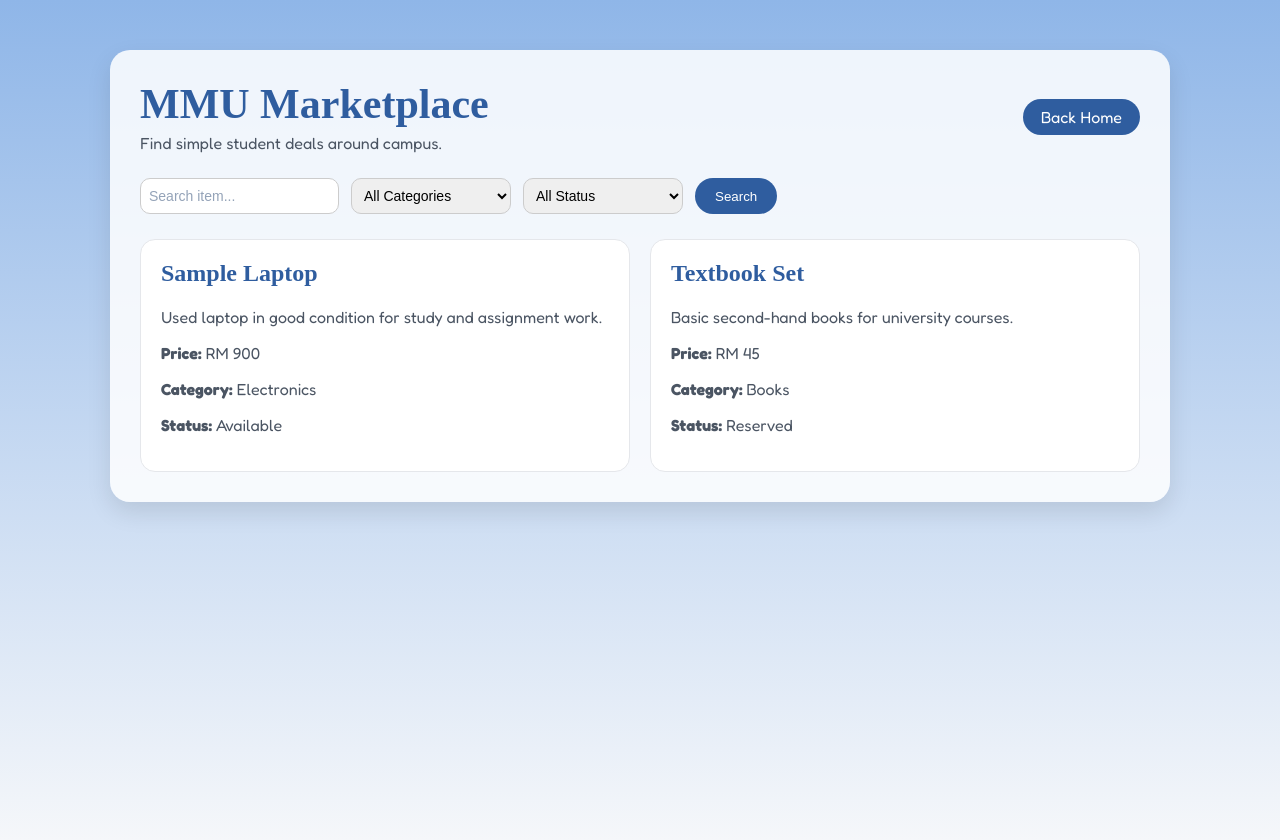
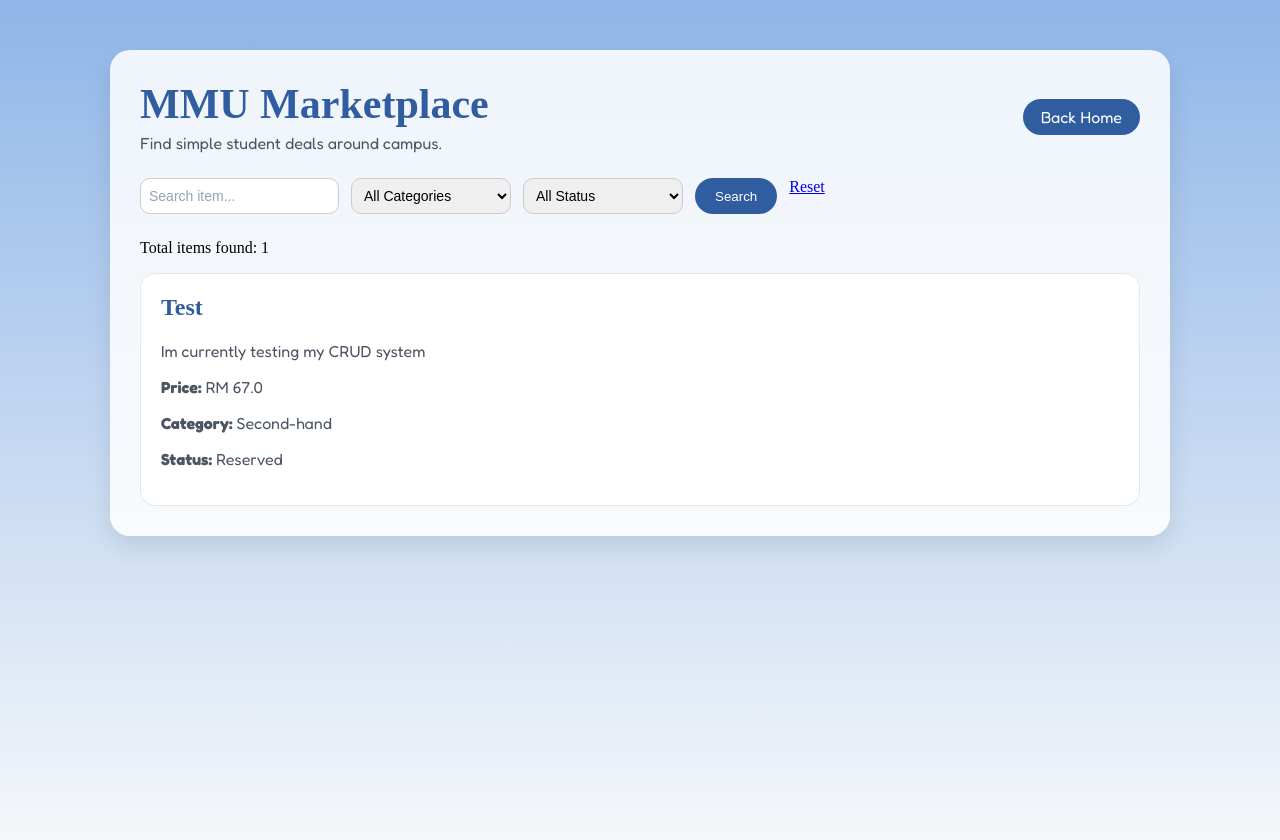
Before and after one commit to S1ngggg/GitExercise-G062-, a Flask app: page /marketplace in a window 1280 px wide. Run offline with Flask 3, Linux system fonts and the light colour scheme; data comes from the database, SQL or seed files in the repository; some web fonts are replaced.

Commit message:
testing whether search and filter work or not

```diff
--- a/app.py
+++ b/app.py
@@ -126,9 +126,54 @@ def home_page():
     return render_template("home.html")
 
 
-@app.route("/marketplace")
+@app.route("/marketplace", methods=['GET'])
 def marketplace():
-    return render_template("marketplace.html")
+    search = request.args.get("search", "")
+    category = request.args.get("category", "")
+    status = request.args.get("status", "")
+
+    connect = sqlite3.connect("database.db")
+    cursor = connect.cursor()
+
+    cursor.execute("SELECT * FROM category")
+    categories_list = cursor.fetchall()
+
+    cursor.execute("SELECT * FROM status")
+    status_list = cursor.fetchall()
+
+    query = """
+            SELECT item.title, item.description, item.price, category.name, status.condition
+            FROM item
+            JOIN category ON item.category_id = category.id
+            JOIN status ON item.status_id = status.id
+            WHERE 1 = 1
+            """
+    values = []
+
+    if search:
+        query += " AND (item.title LIKE ? OR item.description LIKE ?)"
+        values.append("%" + search + "%")
+        values.append("%" + search + "%")
+
+    if category:
+        query += " AND item.category_id = ?"
+        values.append(category)
+
+    if status:
+        query += " AND item.status_id = ?"
+        values.append(status)
+
+    cursor.execute(query, values)
+    items = cursor.fetchall()
+    connect.close()
+
+    return render_template("marketplace.html",
+                           items=items,
+                           categories=categories_list,
+                           status=status_list,
+                           search=search,
+                           selected_category=category,
+                           selected_status=status)
 
 
 @app.route("/item_form", methods=['GET', 'POST'])
--- a/templates/marketplace.html
+++ b/templates/marketplace.html
@@ -13,43 +13,41 @@
             <a href="{{ url_for('home') }}">Back Home</a>
         </header>
 
-        <form class="marketplace-filter">
-            <input type="text" name="search" placeholder="Search item...">
+        <form class="marketplace-filter" method="GET" action="{{ url_for('marketplace') }}">
+            <input type="text" name="search" placeholder="Search item..." value="{{ search }}">
 
             <select name="category">
                 <option value="">All Categories</option>
-                <option value="Electronics">Electronics</option>
-                <option value="Books">Books</option>
-                <option value="Furniture">Furniture</option>
-                <option value="Second-hand">Second-hand</option>
+                {% for id, name in categories %}
+                <option value="{{ id }}" {% if selected_category == id|string %}selected{% endif %}>{{ name }}</option>
+                {% endfor %}
             </select>
 
             <select name="status">
                 <option value="">All Status</option>
-                <option value="Available">Available</option>
-                <option value="Reserved">Reserved</option>
-                <option value="Sold">Sold</option>
+                {% for id, condition in status %}
+                <option value="{{ id }}" {% if selected_status == id|string %}selected{% endif %}>{{ condition }}</option>
+                {% endfor %}
             </select>
 
             <button type="submit">Search</button>
+            <a href="{{ url_for('marketplace') }}">Reset</a>
         </form>
 
+        <p>Total items found: {{ items|length }}</p>
+
         <div class="simple-listing-grid">
+            {% for title, description, price, category_name, status_name in items %}
             <article class="simple-listing-card">
-                <h2>Sample Laptop</h2>
-                <p>Used laptop in good condition for study and assignment work.</p>
-                <p><b>Price:</b> RM 900</p>
-                <p><b>Category:</b> Electronics</p>
-                <p><b>Status:</b> Available</p>
+                <h2>{{ title }}</h2>
+                <p>{{ description }}</p>
+                <p><b>Price:</b> RM {{ price }}</p>
+                <p><b>Category:</b> {{ category_name }}</p>
+                <p><b>Status:</b> {{ status_name }}</p>
             </article>
-
-            <article class="simple-listing-card">
-                <h2>Textbook Set</h2>
-                <p>Basic second-hand books for university courses.</p>
-                <p><b>Price:</b> RM 45</p>
-                <p><b>Category:</b> Books</p>
-                <p><b>Status:</b> Reserved</p>
-            </article>
+            {% else %}
+            <p>No item found.</p>
+            {% endfor %}
         </div>
     </section>
 </main>
```
